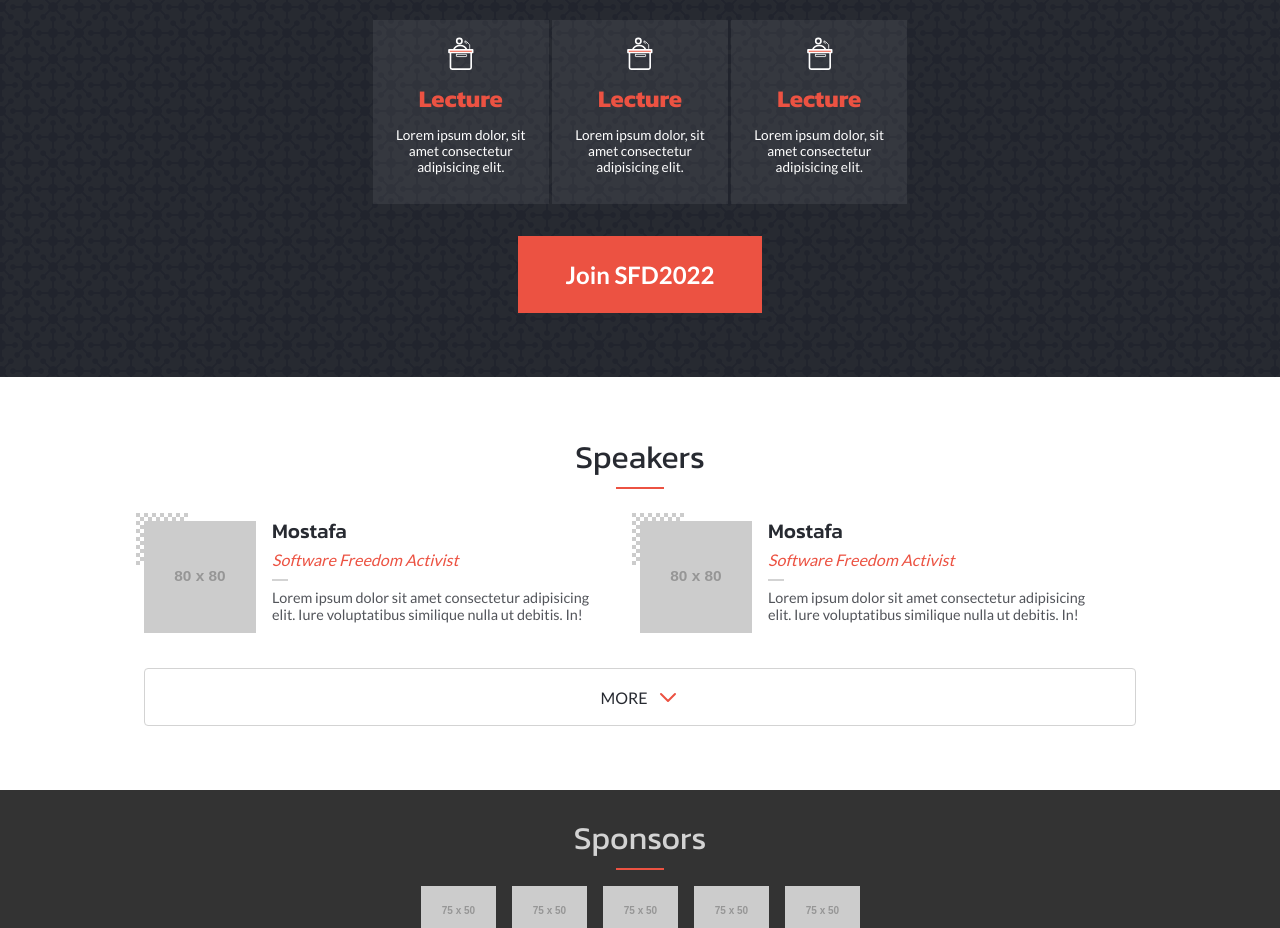
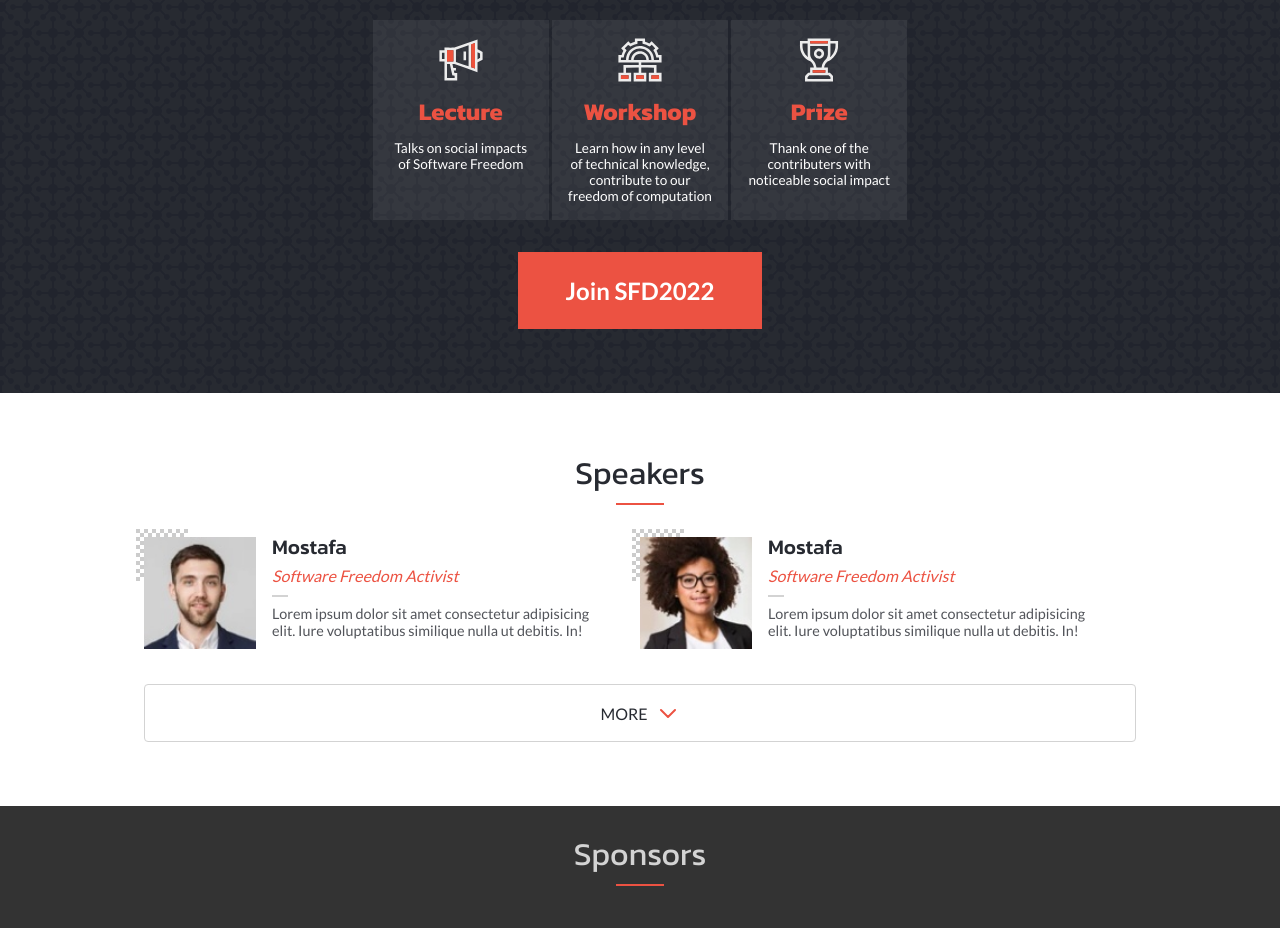
Before and after one commit to ahangarha/SFD2022-sample-design, a website: page index.html in a window 1280 px wide. Shown: the part 810-1738 px from the top of the page. Drawn offline with Linux system fonts and the light colour scheme; placeholder pictures from the web are drawn by us.

Commit message:
add more details to homepage

```diff
--- a/assets/css/style.css
+++ b/assets/css/style.css
@@ -8,6 +8,10 @@
   --text-color: #5b5b5b;
   --sans-font: "Kanit", "sans-serif";
   --serif-font: "Lato", "serif";
+}
+
+html {
+  scroll-behavior: smooth;
 }
 
 * {
@@ -89,6 +93,16 @@ section {
   display: flex;
   flex-direction: column;
   gap: 1rem;
+  position: relative;
+  z-index: 0;
+}
+
+#hero .shape-set {
+  position: absolute;
+  z-index: -1;
+  bottom: -6rem;
+  inset-inline-end: 0;
+  width: 65%;
 }
 
 #hero h1,
@@ -313,14 +327,27 @@ section {
   justify-content: center;
   flex-wrap: wrap;
   align-content: flex-start;
-  gap: 1rem;
+  gap: 2rem;
+  margin-top: 2rem;
+}
+
+#sponsors .sponsors-list img {
+  opacity: 0.25;
+  transition: opacity 300ms;
+}
+
+#sponsors .sponsors-list img:hover {
+  opacity: 0.75;
 }
 
 footer {
+  padding: 3rem 2rem;
+}
+
+footer .wrapper.wrapper {
   display: flex;
   align-items: center;
   gap: 2rem;
-  padding: 3rem 2rem;
 }
 
 footer .branding {
@@ -395,6 +422,12 @@ footer .branding {
     padding-top: 12rem;
   }
 
+  #hero .shape-set {
+    top: 55%;
+    inset-inline-start: 28rem;
+    width: auto;
+  }
+
   #hero h1 {
     font-size: 4rem;
     max-width: 40rem;
--- a/index.html
+++ b/index.html
@@ -10,13 +10,12 @@
   <body>
     <header>
       <div class="nav-bar">
-        <a href="./index.html" id="logo">SFD<span>2022</span></a>
+        <a href="/#" id="logo">SFD<span>2022</span></a>
         <nav>
-          <a href="#">About</a>
           <a href="#program">Program</a>
+          <a href="#speakers">Speakers</a>
           <a href="#sponsors">Sponsors</a>
-          <a href="#">News</a>
-          <a href="#">Join</a>
+          <a href="/about.html">About</a>
         </nav>
         <a href="#" id="menu-toggler">
           <svg
@@ -34,6 +33,7 @@
 
     <section id="hero" class="container">
       <div class="wrapper">
+        <img src="./assets/img/shape-set-01.png" class="shape-set" alt="">
         <h1>Software Freedom Day 2022</h1>
         <h2>"We celeberate"</h3>
         <p class="description">
@@ -49,67 +49,19 @@
       <h2 class="section-heading">Main Program</h2>
       <div class="items">
         <div class="item">
-          <div class="item-icon">
-            <svg version="1.1" viewBox="0 0 90 90" xmlns="http://www.w3.org/2000/svg">
-              <g transform="translate(-28 70)">
-                <g transform="matrix(3.8 0 0 3.8 -234 171)" stroke="currentColor" stroke-linecap="round" stroke-linejoin="round">
-                  <g fill="none">
-                    <rect x="74" y="-54" width="14" height="13" rx="1.1" ry="1.1" stop-color="#000000" stroke-width="1.1" style="paint-order:stroke markers fill"/>
-                    <rect x="78" y="-51" width="6.9" height="1.5" rx=".26" ry=".26" stop-color="#000000" stroke-width=".53" style="paint-order:stroke markers fill"/>
-                    <path transform="scale(1,-1)" d="m85 54a4.8 4.8 0 0 1-4.4 3 4.8 4.8 0 0 1-4.5-2.9" stop-color="#000000" stroke-width="1.1" style="paint-order:stroke markers fill"/>
-                    <circle cx="80" cy="-60" r="1.8" stop-color="#000000" stroke-width="1.1" style="paint-order:stroke markers fill"/>
-                    <rect transform="rotate(45)" x="17" y="-102" width="1.6" height=".91" rx=".26" ry=".26" stop-color="#000000" stroke-width=".53" style="paint-order:stroke markers fill"/>
-                    <path d="m87-55v-2.5l-1.6-1.6" stop-color="#000000" stroke-width=".53" style="font-variation-settings:normal;paint-order:stroke markers fill"/>
-                  </g>
-                  <rect x="73" y="-54" width="16" height="1.7" fill="#ee523c" stop-color="#000000" stroke-width="1.1" style="paint-order:markers fill stroke"/>
-                </g>
-            </g>
-            </svg>
-        </div>
+          <img src="./assets/img/icons-1.svg" class="item-icon">
           <h3 class="item-title">Lecture</h3>
-        <p class="item-description">Lorem ipsum dolor, sit amet consectetur adipisicing elit.</p>
+          <p class="item-description">Talks on social impacts of Software Freedom</p>
         </div>
         <div class="item">
-          <div class="item-icon">
-            <svg version="1.1" viewBox="0 0 90 90" xmlns="http://www.w3.org/2000/svg">
-              <g transform="translate(-28 70)">
-                <g transform="matrix(3.8 0 0 3.8 -234 171)" stroke="currentColor" stroke-linecap="round" stroke-linejoin="round">
-                  <g fill="none">
-                    <rect x="74" y="-54" width="14" height="13" rx="1.1" ry="1.1" stop-color="#000000" stroke-width="1.1" style="paint-order:stroke markers fill"/>
-                    <rect x="78" y="-51" width="6.9" height="1.5" rx=".26" ry=".26" stop-color="#000000" stroke-width=".53" style="paint-order:stroke markers fill"/>
-                    <path transform="scale(1,-1)" d="m85 54a4.8 4.8 0 0 1-4.4 3 4.8 4.8 0 0 1-4.5-2.9" stop-color="#000000" stroke-width="1.1" style="paint-order:stroke markers fill"/>
-                    <circle cx="80" cy="-60" r="1.8" stop-color="#000000" stroke-width="1.1" style="paint-order:stroke markers fill"/>
-                    <rect transform="rotate(45)" x="17" y="-102" width="1.6" height=".91" rx=".26" ry=".26" stop-color="#000000" stroke-width=".53" style="paint-order:stroke markers fill"/>
-                    <path d="m87-55v-2.5l-1.6-1.6" stop-color="#000000" stroke-width=".53" style="font-variation-settings:normal;paint-order:stroke markers fill"/>
-                  </g>
-                  <rect x="73" y="-54" width="16" height="1.7" fill="#ee523c" stop-color="#000000" stroke-width="1.1" style="paint-order:markers fill stroke"/>
-                </g>
-            </g>
-            </svg>
-        </div>
-        <h3 class="item-title">Lecture</h3>
-        <p class="item-description">Lorem ipsum dolor, sit amet consectetur adipisicing elit.</p>
+          <img src="./assets/img/icons-2.svg" class="item-icon">
+          <h3 class="item-title">Workshop</h3>
+          <p class="item-description">Learn how in any level of technical knowledge, contribute to our freedom of computation</p>
         </div>
         <div class="item">
-          <div class="item-icon">
-            <svg version="1.1" viewBox="0 0 90 90" xmlns="http://www.w3.org/2000/svg">
-              <g transform="translate(-28 70)">
-                <g transform="matrix(3.8 0 0 3.8 -234 171)" stroke="currentColor" stroke-linecap="round" stroke-linejoin="round">
-                  <g fill="none">
-                    <rect x="74" y="-54" width="14" height="13" rx="1.1" ry="1.1" stop-color="#000000" stroke-width="1.1" style="paint-order:stroke markers fill"/>
-                    <rect x="78" y="-51" width="6.9" height="1.5" rx=".26" ry=".26" stop-color="#000000" stroke-width=".53" style="paint-order:stroke markers fill"/>
-                    <path transform="scale(1,-1)" d="m85 54a4.8 4.8 0 0 1-4.4 3 4.8 4.8 0 0 1-4.5-2.9" stop-color="#000000" stroke-width="1.1" style="paint-order:stroke markers fill"/>
-                    <circle cx="80" cy="-60" r="1.8" stop-color="#000000" stroke-width="1.1" style="paint-order:stroke markers fill"/>
-                    <rect transform="rotate(45)" x="17" y="-102" width="1.6" height=".91" rx=".26" ry=".26" stop-color="#000000" stroke-width=".53" style="paint-order:stroke markers fill"/>
-                    <path d="m87-55v-2.5l-1.6-1.6" stop-color="#000000" stroke-width=".53" style="font-variation-settings:normal;paint-order:stroke markers fill"/>
-                  </g>
-                  <rect x="73" y="-54" width="16" height="1.7" fill="#ee523c" stop-color="#000000" stroke-width="1.1" style="paint-order:markers fill stroke"/>
-                </g>
-            </g>
-            </svg>
-        </div>
-        <h3 class="item-title">Lecture</h3>
-        <p class="item-description">Lorem ipsum dolor, sit amet consectetur adipisicing elit.</p>
+          <img src="./assets/img/icons-3.svg" class="item-icon">
+        <h3 class="item-title">Prize</h3>
+        <p class="item-description">Thank one of the contributers with noticeable social impact</p>
         </div>
       </div>
 
@@ -122,7 +74,7 @@
       <div class="persons">
         <div class="person">
           <div class="person-graphic">
-            <img src="https://via.placeholder.com/80" alt="">
+            <img src="./assets/img/person1.jpg" alt="">
           </div>
           <div class="person-info">
             <h4 class="person-name">Mostafa</h4>
@@ -132,7 +84,7 @@
         </div>
         <div class="person">
           <div class="person-graphic">
-            <img src="https://via.placeholder.com/80" alt="">
+            <img src="./assets/img/person2.jpg" alt="">
           </div>
           <div class="person-info">
             <h4 class="person-name">Mostafa</h4>
@@ -151,21 +103,22 @@
     <section id="sponsors">
       <h2 class="section-heading">Sponsors</h2>
       <div class="sponsors-list">
-        <img src="https://via.placeholder.com/75x50" alt="">
-        <img src="https://via.placeholder.com/75x50" alt="">
-        <img src="https://via.placeholder.com/75x50" alt="">
-        <img src="https://via.placeholder.com/75x50" alt="">
-        <img src="https://via.placeholder.com/75x50" alt="">
+        <img src="./assets/img/sponsor-1.png" title="Free Software Foundation" alt="Free Software Foundation">
+        <img src="./assets/img/sponsor-2.png" title="NextCloud" alt="NextCloud">
+        <img src="./assets/img/sponsor-3.png" title="KDE" alt="KDE">
+        <img src="./assets/img/sponsor-4.png" title="Mozilla Foundation" alt="Mozilla Foundation">
       </div>
     </section>
 
-    <footer>
+    <footer class="container">
+      <div class="wrapper">
         <div class="branding">
           Software<br>Freedom<br>Day 2022
         </div>
         <div class="info">
           <p class="copyright">&copy 2022 SFD2022<br>Some Rights Reserved<br>CC BY-SA 4.0</p>
         </div>
+      </div>
     </footer>
   </body>
 </html>
```
Lines whose indentation alone changed are shown as unchanged.
